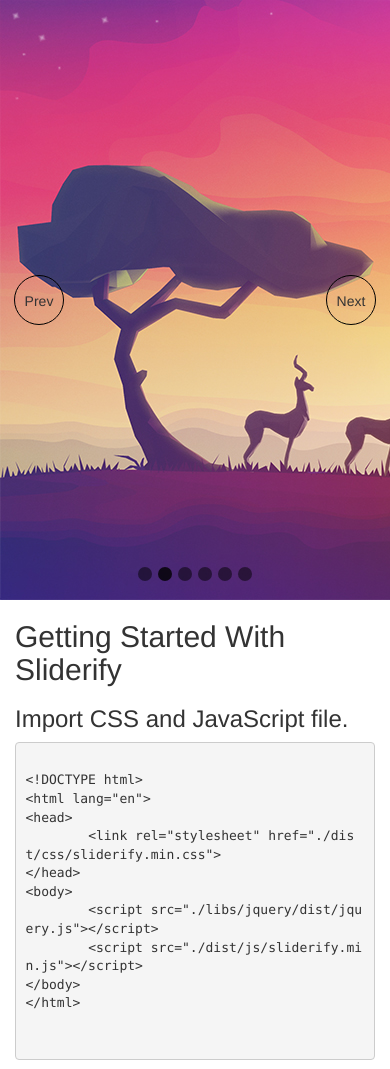
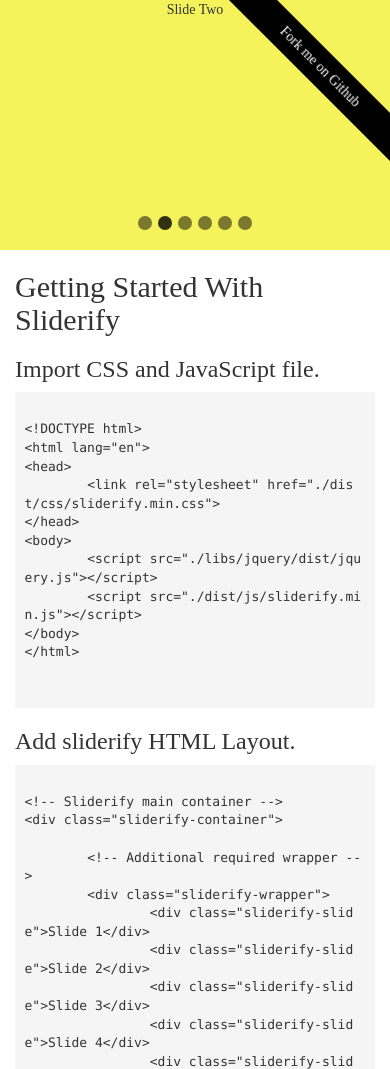
Before and after one commit to dabanlee/sliderify, a website: page index.html in a window 390 px wide. Shown: the top 1069 px of the page. Drawn offline with Linux system fonts and the light colour scheme.

Commit message:
modify style

```diff
--- a/index.html
+++ b/index.html
@@ -10,18 +10,24 @@
 </head>
 <body>
 
+	<div class="fork-me">
+		<a href="https://github.com/JustClear/sliderify" target="_blank">Fork me on Github</a>
+	</div>
+
 	<header class="header">
+		<div class="container">
 
+		</div>
 	</header>
 
 	<div class="sliderify-container">
 		<div class="sliderify-wrapper" draggable="true">
-			<div class="sliderify-slide cover" style="background-image: url('./dist/img/1.png');"></div>
-			<div class="sliderify-slide cover" style="background-image: url('./dist/img/1.jpg');"></div>
-			<div class="sliderify-slide cover" style="background-image: url('./dist/img/2.png');"></div>
-			<div class="sliderify-slide cover" style="background-image: url('./dist/img/2.jpg');"></div>
-			<div class="sliderify-slide cover" style="background-image: url('./dist/img/3.png');"></div>
-			<div class="sliderify-slide cover" style="background-image: url('./dist/img/3.jpg');"></div>
+			<div class="sliderify-slide"><h1></h1>Slide One</div>
+			<div class="sliderify-slide">Slide Two</div>
+			<div class="sliderify-slide">Slide Three</div>
+			<div class="sliderify-slide">Slide Four</div>
+			<div class="sliderify-slide">Slide Five</div>
+			<div class="sliderify-slide">Slide Six</div>
 		</div>
 
 		<div class="sliderify-prev"></div>
@@ -100,8 +106,17 @@
 	// Whether to hide the pagination buttons.
 	hidePaginationButtons: false,
 
+	// Pagination buttons text,
+	// If you want to use text pagination,
+	// You can use array `['Prev', 'Next']`,
+	// Otherwise you can use string `'arrow'`.
+	paginationButtonsText: 'arrow',
+
 	// Whether use keyboard to control.
 	keyboardControl: true
+
+	// Whether to support drag.
+	isDraggable: true
 });
 				</code>
 			</pre>
@@ -138,9 +153,8 @@
 			onHoverStopAutoPlay: true,
 			slidingInterval: 500,
 			hidePagination: false,
+			hidePaginationButtons: false,
 			paginationButtonsText: 'arrow',
-			hidePaginationButtons: false,
-			paginationButtonsText: ['Prev', 'Next'],
 			keyboardControl: true,
 			isDraggable: true
 		});
--- a/src/sass/_global.scss
+++ b/src/sass/_global.scss
@@ -20,3 +20,8 @@
 		text-decoration: none;
 	}
 }
+
+pre {
+	border: none;
+	border-radius: 0;
+}
--- a/src/sass/sliderify.scss
+++ b/src/sass/sliderify.scss
@@ -18,6 +18,26 @@
 	position: relative;
 	background: #ddd;
 	overflow: hidden;
+
+	@media(max-width: 1024px) {
+
+		height: 400px;
+	}
+
+	@media(max-width: 768px) {
+
+		height: 300px;
+
+		.sliderify-prev,
+		.sliderify-next {
+			display: none;
+		}
+	}
+
+	@media(max-width: 640px) {
+
+		height: 250px;
+	}
 
 	.sliderify-wrapper {
 		@include clearfix();
--- a/src/sass/style.scss
+++ b/src/sass/style.scss
@@ -1,6 +1,10 @@
 //
 // Style
 //
+
+@import '_mixin';
+
+@import '_global';
 
 .header {
 	position: fixed;
@@ -10,18 +14,24 @@
 	z-index: 9;
 }
 
-.cover {
-	background-position: center center;
-	background-size: cover;
-}
+.fork-me {
+	position: fixed;
+	top: 50px;
+	right: -80px;
+	width: 300px;
+	padding: .5em 0;
+	text-align: center;
+	background: #000;
+	z-index: 666;
+	transform: rotate(45deg);
 
-.footer {
-	text-align: center;
-	padding: 3em 0;
+	a {
+		display: block;
+		color: #fff;
+	}
 }
 
 .sliderify-container {
-	height: 600px;
 
 	.sliderify-slide {
 
@@ -30,7 +40,7 @@
 		}
 
 		&:nth-child(2) {
-			background: #5B64F5;
+			background: #F5F35B;
 		}
 
 		&:nth-child(3) {
@@ -42,7 +52,7 @@
 		}
 
 		&:nth-child(5) {
-			background: #5B64F5;
+			background: #F5F35B;
 		}
 
 		&:nth-child(6) {
@@ -50,3 +60,8 @@
 		}
 	}
 }
+
+.footer {
+	text-align: center;
+	padding: 3em 0;
+}
```
Also changed, not shown: dist/css/sliderify.css, dist/css/style.css, 2 other files. Lines whose indentation alone changed are shown as unchanged.
